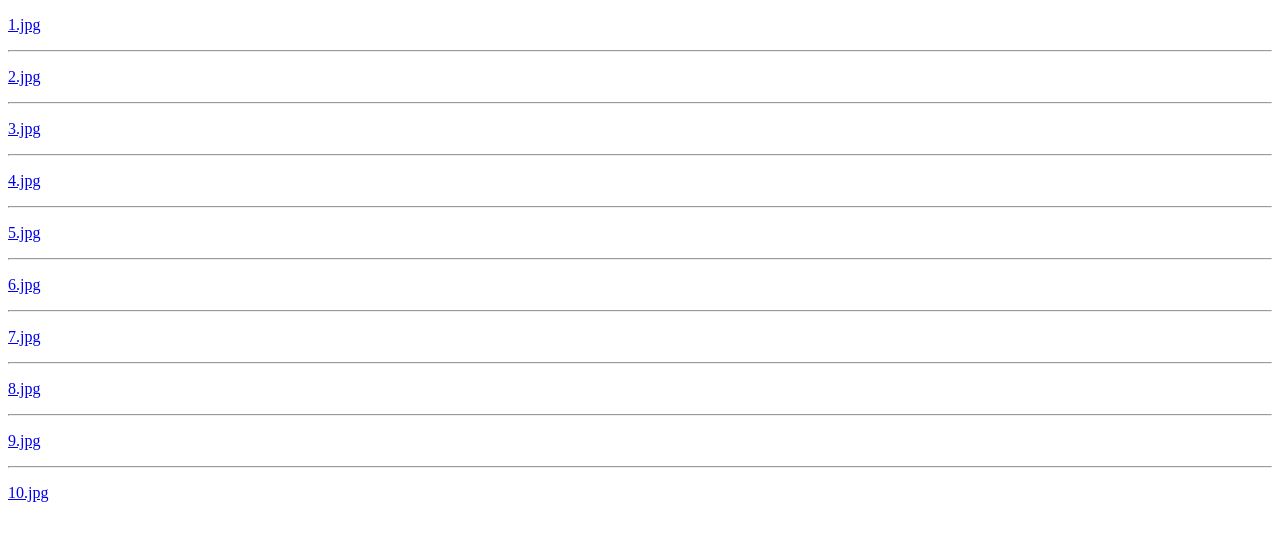
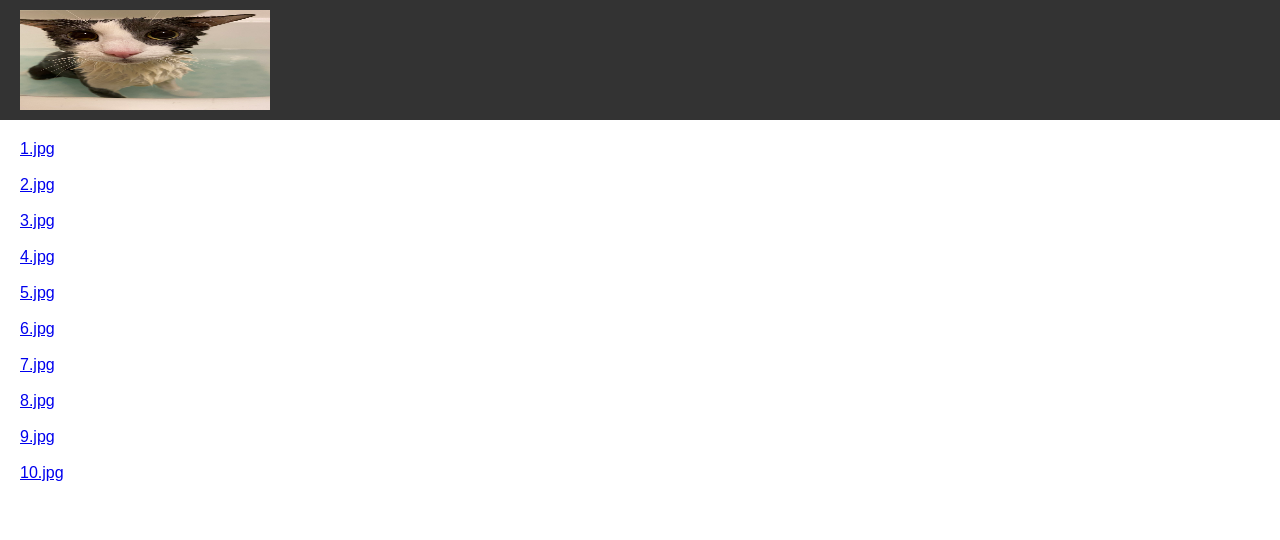
Before and after one commit to Npcldtt/npcldtt.github.io, a plain HTML site: page index.html in a window 1280 px wide. Drawn offline with Linux system fonts and the light colour scheme.

Commit message:
Add files via upload

```diff
--- a/index.html
+++ b/index.html
@@ -1,30 +1,44 @@
 <!DOCTYPE html>
 <html>
 <head>
-    <title>soggy cat photos</title>
+  <style>
+    hr {
+      border: none;
+      border-top: 2px solid #ffffff
+  </style>
+  <title>soggy cat</title>
+  <link rel="stylesheet" href="styles.css">
 </head>
 <body>
-    <p><a href="1.jpg">1.jpg</p>
+  <div class="top-bar">
+    <img src="2.jpg" alt="cat" class="logo">
+    <nav>
+      <ul>
+      </ul>
+    </nav>
+  </div>
+
+  <div class="content">
+    <a href="1.jpg">1.jpg</a>
     <hr>
-
-    <p><a href="2.jpg">2.jpg</p>
+    <a href="2.jpg">2.jpg</a>
     <hr>
-    <p><a href="3.jpg">3.jpg</p>
+    <a href="3.jpg">3.jpg</a>
     <hr>
-    <p><a href="4.jpg">4.jpg</p>
+    <a href="4.jpg">4.jpg</a>
     <hr>
-
-    <p><a href="5.jpg">5.jpg</p>
+    <a href="5.jpg">5.jpg</a>
     <hr>
-    <p><a href="6.jpg">6.jpg</p>
+    <a href="6.jpg">6.jpg</a>
     <hr>
-    <p><a href="7.jpg">7.jpg</p>
+    <a href="7.jpg">7.jpg</a>
     <hr>
-
-    <p><a href="8.jpg">8.jpg</p>
+    <a href="8.jpg">8.jpg</a>
     <hr>
-    <p><a href="9.jpg">9.jpg</p>
+    <a href="9.jpg">9.jpg</a>
     <hr>
-    <p><a href="10.jpg">10.jpg</p>
+    <a href="10.jpg">10.jpg</a>
+    <hr>
+  </div>
 </body>
 </html>
--- /dev/null
+++ b/styles.css
@@ -0,0 +1,38 @@
+body {
+  margin: 0;
+  font-family: Arial, sans-serif;
+}
+
+.top-bar {
+  background-color: #333;
+  color: white;
+  display: flex;
+  align-items: center;
+  padding: 10px 20px;
+}
+
+.logo {
+  width: 250px;
+  height: 100px;
+  margin-right: 20px;
+}
+
+nav ul {
+  list-style-type: none;
+  margin: 0;
+  padding: 0;
+}
+
+nav ul li {
+  display: inline;
+  margin-right: 15px;
+}
+
+nav ul li a {
+  color: white;
+  text-decoration: none;
+}
+
+.content {
+  padding: 20px;
+}
```
